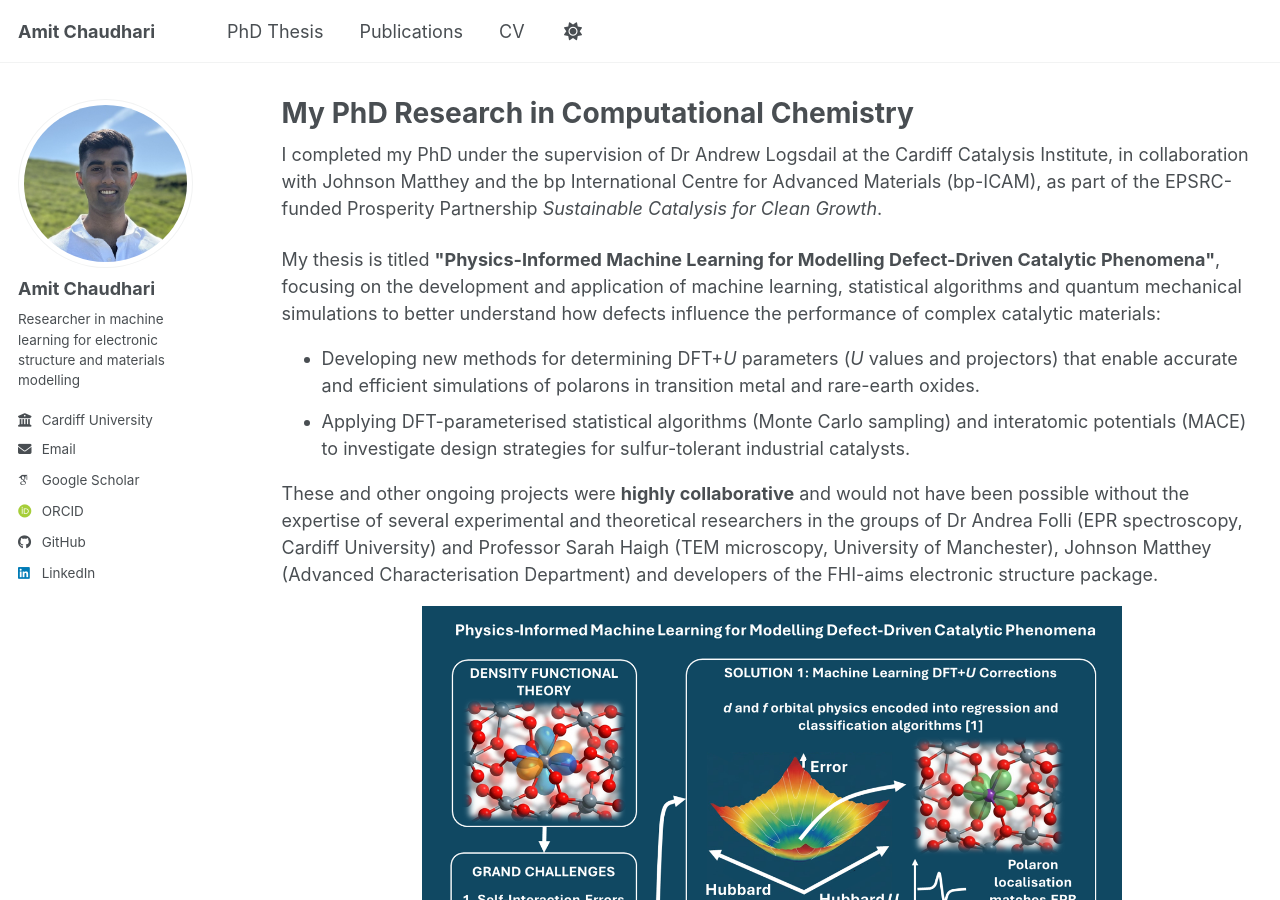
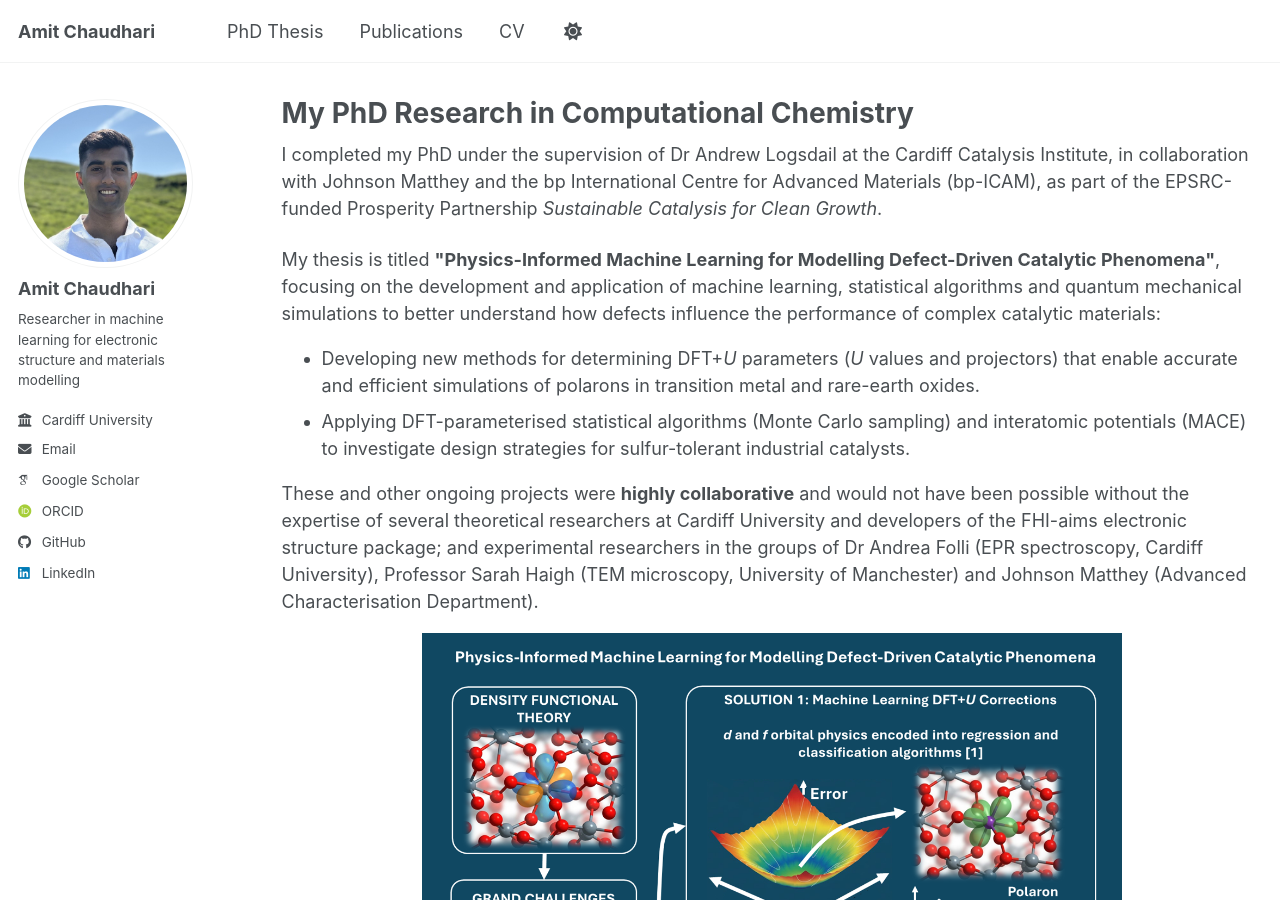
Before and after one commit to amitmc1/amitmc1.github.io, a Jekyll site: the page built from _pages/phdthesis.html, in a window 1280 px wide and 900 px high. Built offline with Jekyll 4.4.1, drawn with Linux system fonts in a browser that asks for light colours; some web fonts are replaced; a script bundle is joined from its source files by our own code; library files that are not in the unit come from our copies.

Commit message:
Update phdthesis.html

```diff
--- a/_pages/phdthesis.html
+++ b/_pages/phdthesis.html
@@ -23,7 +23,7 @@ My thesis is titled <strong>"Physics-Informed Machine Learning for Modelling Def
   <li>Applying DFT-parameterised statistical algorithms (Monte Carlo sampling) and interatomic potentials (MACE) to investigate design strategies for sulfur-tolerant industrial catalysts.</li>
 </ul>
 
-These and other ongoing projects were <strong>highly collaborative</strong> and would not have been possible without the expertise of several experimental and theoretical researchers in the groups of Dr Andrea Folli (EPR spectroscopy, Cardiff University) and Professor Sarah Haigh (TEM microscopy, University of Manchester), Johnson Matthey (Advanced Characterisation Department) and developers of the FHI-aims electronic structure package.
+These and other ongoing projects were <strong>highly collaborative</strong> and would not have been possible without the expertise of several theoretical researchers at Cardiff University and developers of the FHI-aims electronic structure package; and experimental researchers in the groups of Dr Andrea Folli (EPR spectroscopy, Cardiff University), Professor Sarah Haigh (TEM microscopy, University of Manchester) and Johnson Matthey (Advanced Characterisation Department).
 
 <p align="center">
   <img src="{{ base_path }}/images/Linkedin_summary.png" alt="Overview of my PhD research" style="max-width: 700px; width: 100%; border-radius: 0px;">
```
